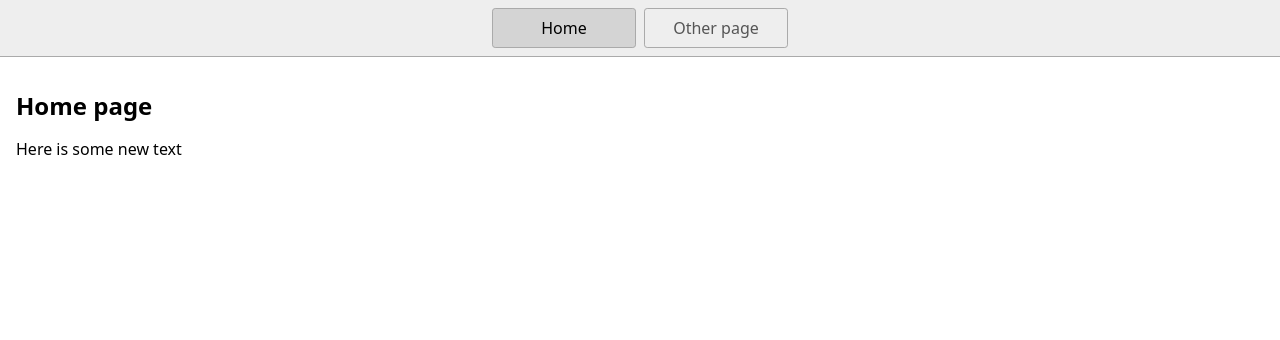
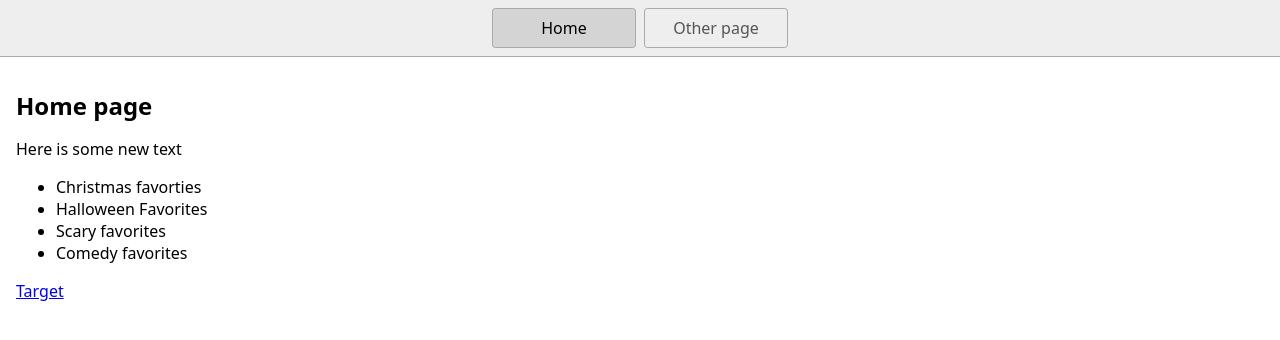
Before and after one commit to t-lamacchia/seasonalStreams, a website: page index.html in a window 1280 px wide. Drawn offline with Linux system fonts and the light colour scheme.

Commit message:
This was fun

```diff
--- a/index.html
+++ b/index.html
@@ -19,6 +19,13 @@
     <main>
       <h1>Home page</h1>
       <div>Here is some new text</div>
+      <ul>
+        <li>Christmas favorties</li>
+        <li>Halloween Favorites</li>
+        <li>Scary favorites</li>
+        <li>Comedy favorites</li>
+      </ul>
+    <a href="https://www.target.com">Target</a>
     </main>
   </body>
 </html>
```
